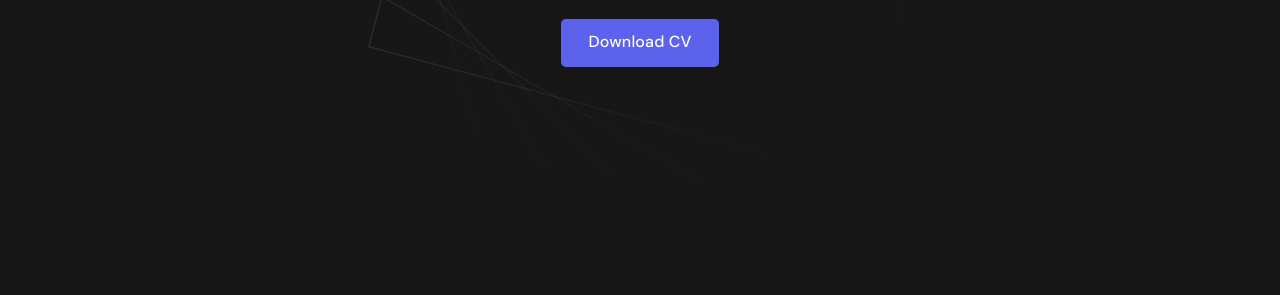
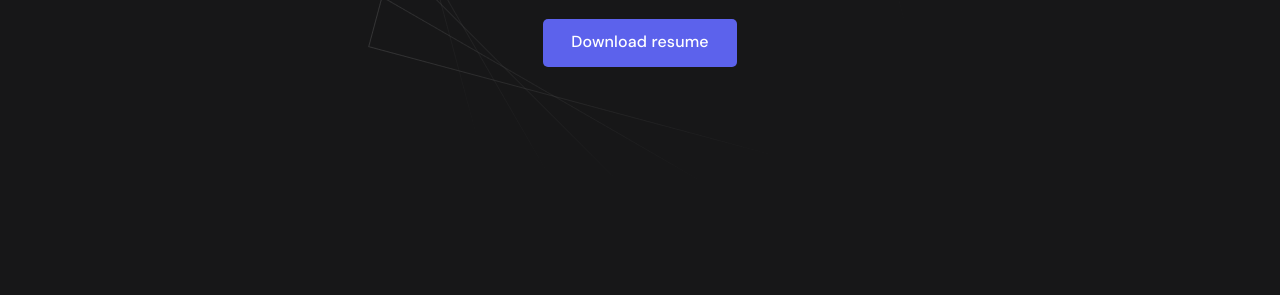
Before and after one commit to swissse/My-project, a plain HTML site: page Сайт о себе/index.html in a window 1280 px wide. Shown: the part 498-793 px from the top of the page. Drawn offline with Linux system fonts and the light colour scheme.

Commit message:
Add files via upload

```diff
--- a/Сайт о себе/index.html
+++ b/Сайт о себе/index.html
@@ -35,7 +35,7 @@
                 <div class="header-text">
                     <p>with passion for learning and creating.</p>
                 </div>
-                <a href="" class="btn">Download CV</a>
+                <a href="./cv.pdf" class="btn" download="resume">Download resume</a>
             </div>
     </header>
 
```
Also changed, not shown: 1 other file.
